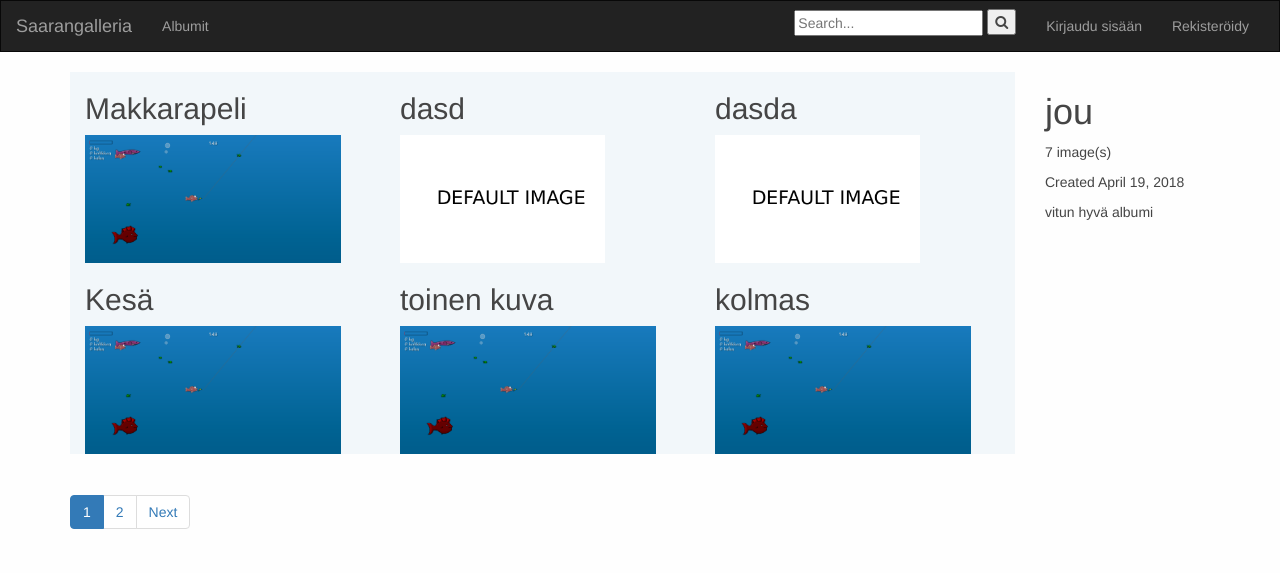
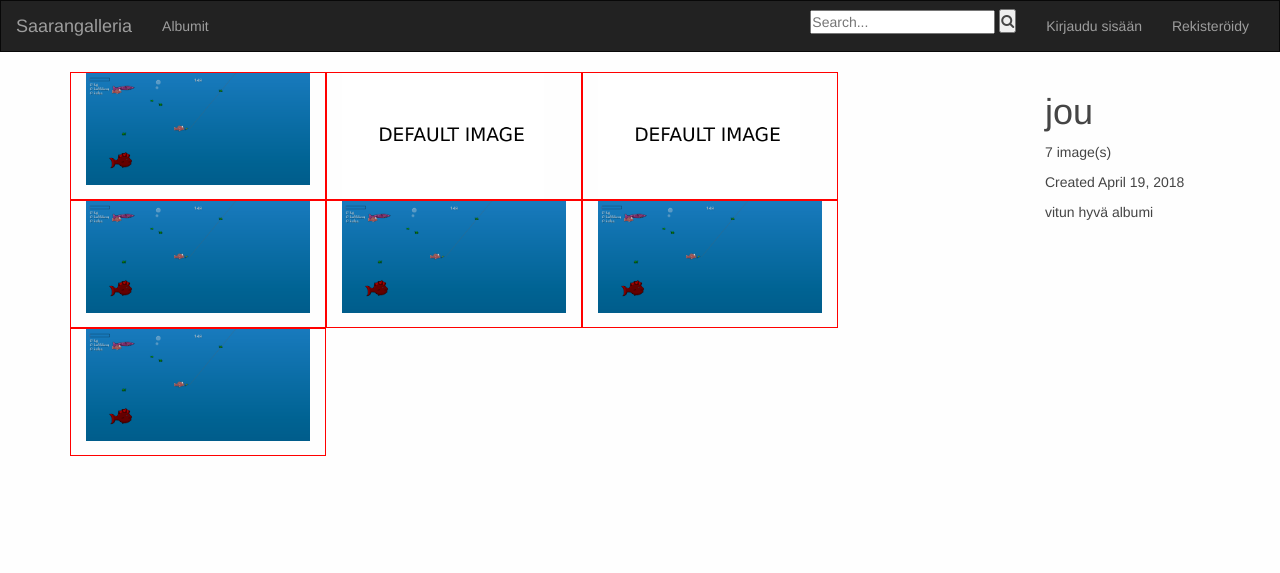
Before and after one commit to Alqio/imagegallery, a Django app: page /album/2/ in a window 1280 px wide. Shown: the top 573 px of the page. Run offline with Django 3.2, Linux system fonts and the light colour scheme; data comes from the database, SQL or seed files in the repository; some libraries are stand-ins or nearby versions.

Commit message:
added indexing for photoswipe and started working on album view

```diff
--- a/images/static/css/style.css
+++ b/images/static/css/style.css
@@ -1,3 +1,11 @@
+* {
+  -moz-box-sizing: border-box;
+  -webkit-box-sizing: border-box;
+  box-sizing: border-box;
+  margin: 0;
+  padding: 0;
+}
+
 body {
     background-color: #FEFEFE;
     color: #454545;
@@ -13,9 +21,6 @@ body {
 .navbar {
     border-radius:0 !important;
 }
-.game_icon {
-    padding: 5%;
-}
 .search-container {
 	padding-top: 5%;
 }
@@ -28,28 +33,66 @@ body {
 .album-info {
     float:right;
 }
-.image-block {
-    background-color: rgba(184, 213, 227, 0.17);*
-    padding-bottom: 2%;
-}
+
 .image {
 	align-items: center;
 	padding-bottom: 2%;
 	border-bottom: 5px;
 	/*background-color: rgba(184, 213, 227, 0.17);*/
 }
-.game:hover {
-	background-color: rgba(184, 213, 227, 0.46);
-	/*background-color: #89bac0;*/
-}
-
 .images {
     display: inline;
 }
 
-.image_icon {
-	display: block;
-	max-width:256px;
-	max-height:128px;
-    width: auto;
+.image-icon {
+    max-width: 100%;
+    max-height: 100%;
+    -moz-transition: all 0.3s;
+    -webkit-transition: all 0.3s;
+    transition: all 0.3s;
 }
+.image-icon:hover {
+	-moz-transform: scale(1.1);
+ 	-webkit-transform: scale(1.1);
+ 	transform: scale(1.1);
+}
+
+.img-wrap {
+	position: relative;
+    width: 256px;
+    height: 128px;
+    overflow: hidden;
+    border: 1px solid red;
+}
+
+.img-description-layer {
+  position: absolute;
+  top: 0;
+  bottom: 0;
+  left: 0;
+  right: 0;
+  background: rgba(36, 62, 206, 0.6);
+  color: #fff;
+  visibility: hidden;
+  opacity: 0;
+  display: flex;
+  align-items: center;
+  justify-content: center;
+
+  /* transition effect. not necessary */
+  transition: opacity .2s, visibility .2s;
+}
+
+.img-wrap:hover .img-description-layer {
+  visibility: visible;
+  opacity: 1;
+}
+
+.img-description {
+  transition: .2s;
+  transform: translateY(1em);
+}
+
+.img-wrap:hover .img-description {
+  transform: translateY(0);
+}
--- a/images/static/images/js/photoswipe-items.js
+++ b/images/static/images/js/photoswipe-items.js
@@ -10,7 +10,7 @@ $(document).ready(function() {
             return true;
         }
     }
-    var album_id = 2;
+    var album_id = $('#album-id').text();
 
     console.log("/api/album/" + album_id + "/");
 
@@ -23,7 +23,7 @@ $(document).ready(function() {
             let image = {};
             let item = list_item["image"];
 		    let text = item["name"];
-            console.log(text);
+
             image["src"] = item["pic"];
             image["w"] = item["width"];
             image["h"] = item["height"];
@@ -40,6 +40,12 @@ $(document).ready(function() {
 
 
     $(".image_icon").click(function() {
+        var parent = $(this).parent();
+
+        let image_id = parent.find(".image-id").text();
+        options["index"] = parseInt(image_id);
+        console.log("image_id: " + image_id);
+
         var gallery = new PhotoSwipe(pswpElement, PhotoSwipeUI_Default, items, options);
         gallery.init();
         console.log("gallery inited!");
--- a/images/templates/album_photoswipe.html
+++ b/images/templates/album_photoswipe.html
@@ -4,9 +4,14 @@
 <div id="album col-md-12">
     <div class="col-md-10 images">
         {% for image in items %}
-            <div class="col-md-4 image-block">
-                <h2>{{image.name}}</h2>
-                <img class="image_icon" src={{image.pic.url}}>
+            <div class="col-md-3 img-wrap">
+                <img class="image-icon" src={{image.0.pic.url}}>
+                <!--
+                <div class="img-description-layer">
+                    <p class="img-description">{{image.0.name}}</p>
+                </div>-->
+                <p class="hidden image-id">{{image.1}}</p>
+
             </div>
         {% endfor %}
     </div>
@@ -16,6 +21,7 @@
         <p>{{amount}} image(s)</p>
         <p>Created {{album.created}}</p>
         <p>{{album.description}}</p>
+        <p class="hidden" id="album-id">{{album.pk}}</p>
     </div>
 
     <div class="col-md-10">
--- a/images/templates/paginator.html
+++ b/images/templates/paginator.html
@@ -2,7 +2,7 @@
     <nav aria-label="Page navigation">
         <ul class="pagination">
 
-        {% if amount > 6 %}
+        {% if amount > 24 %}
             {% if items.has_previous %}
                 <li class="page-item"><a class="page-link" href="{{ search_term }}page={{ items.previous_page_number }}">Previous</a></li>
             {% endif %}
--- a/images/views.py
+++ b/images/views.py
@@ -13,7 +13,7 @@ from django.contrib import messages
 from django.db.models import Q
 
 def create_pagination(request, items_all, item_name='items'):
-    nof_items_per_page = 6
+    nof_items_per_page = 24
 
     p = Paginator(items_all, nof_items_per_page)
     page = request.GET.get('page')
@@ -62,6 +62,10 @@ def view_album(request, id):
 
     images_all = album.images.all()
     context = create_pagination(request, images_all)
+    items_amount = len(context["items"])
+    context["items"] = zip(context["items"], list(range(0, items_amount)))
+
+
     context.update({'album': album})
     return render(request, 'album_photoswipe.html', context)
 
```
